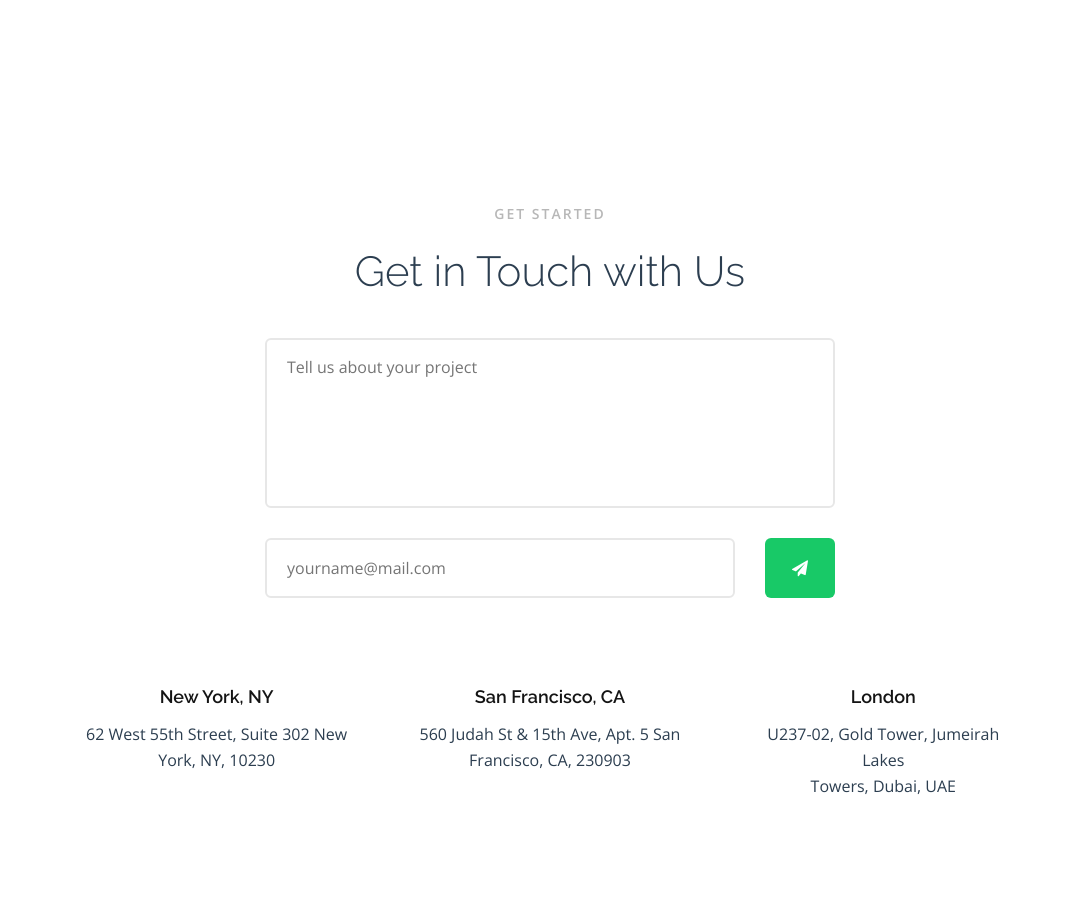
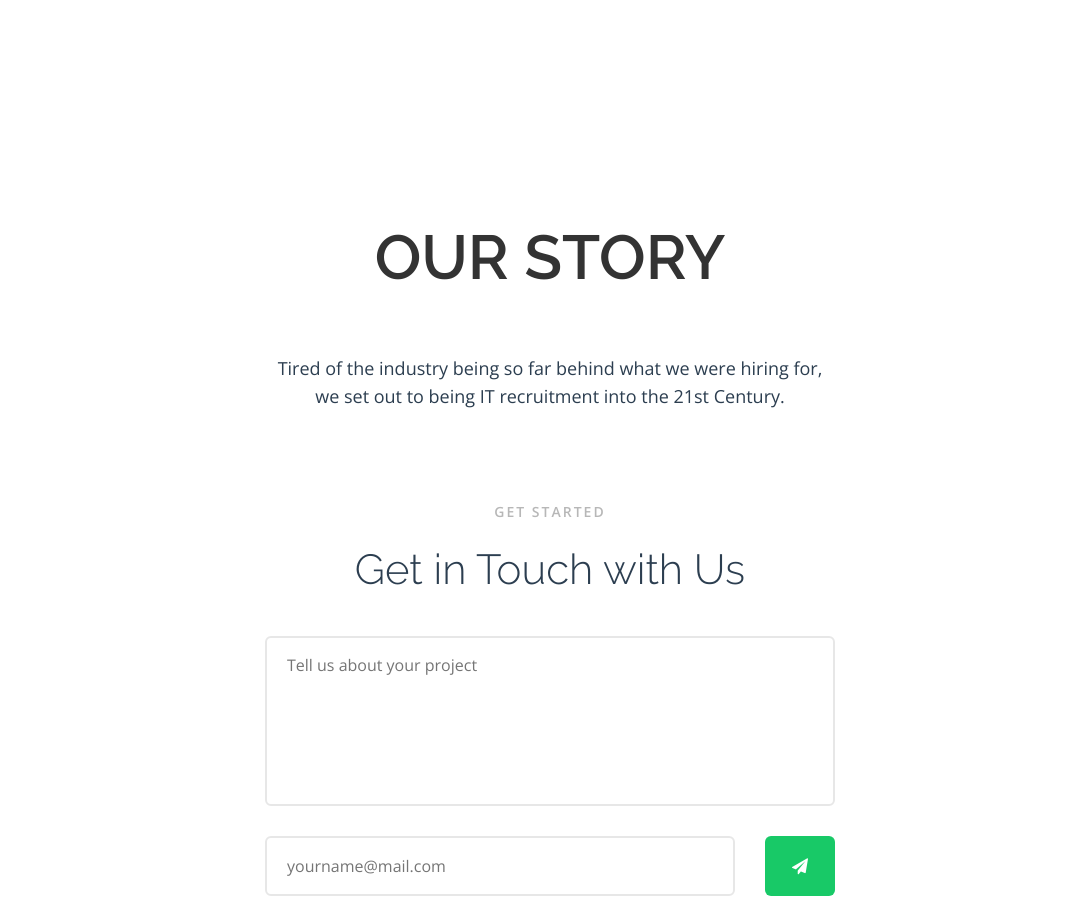
Before and after one commit to LabRecruit/labrecruit.github.io, a plain HTML site: page about.html in a window 1280 px wide. Shown: the part 1061-1970 px from the top of the page, without its empty margins (90-1157 px from the left). Drawn offline with nearby package versions, Linux system fonts and the light colour scheme; some packages are replaced by stand-ins of ours.

Commit message:
about update

```diff
--- a/about.html
+++ b/about.html
@@ -92,6 +92,18 @@
 	</div>
 </section>
 
+<!-- Content 2 -->
+
+<section class="content_2 padding_top110 padding_bottom0">
+	<div class="container nopadding max_width970 text_center">
+		<h2 class="raleway semibold font62">OUR STORY</h2>
+		<div class="max_width570 margin_auto top60 inner">
+			<div class="font18 light dark_blue text">
+				Tired of the industry being so far behind what we were hiring for, we set out to being IT recruitment into the 21st Century.
+			</div>
+		</div>
+	</div>
+</section>
 <!-- Contact 2 -->
 
 <section class="contact_2 padding_top90 padding_bottom70">
```
